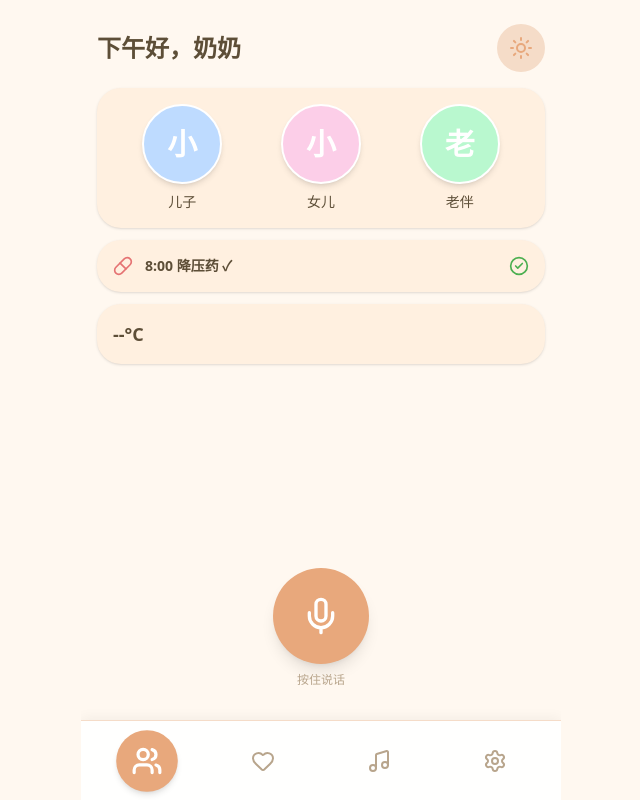
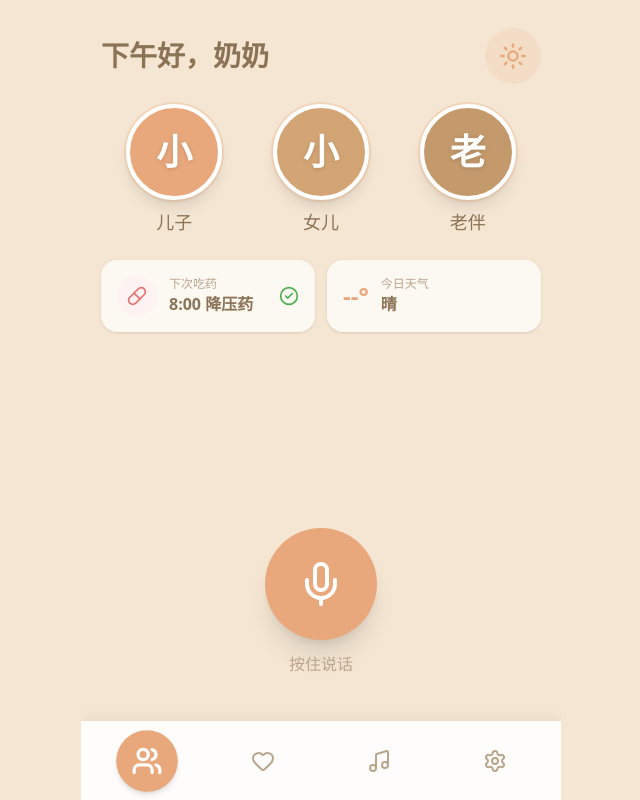
Before and after one commit to XIEAOLONG0420/LX-AI, a React (Vite) app: page / in a window 1280 px wide. Shown: the whole page, without its empty margins (319-959 px from the left). Built offline with nearby package versions, Linux system fonts and the light colour scheme; no server answers.

Commit message:
feat: Issue 3.4 - redesign home page UI with warm home tones

```diff
--- a/src/components/Home.jsx
+++ b/src/components/Home.jsx
@@ -5,9 +5,9 @@ import { chat } from "../services/llmService";
 import { getWeatherData } from "../services/weatherService";
 
 const members = [
-  { id:1, name:"小明", relation:"儿子", color:"bg-blue-200" },
-  { id:2, name:"小红", relation:"女儿", color:"bg-pink-200" },
-  { id:3, name:"老张", relation:"老伴", color:"bg-green-200" },
+  { id:1, name:"小明", relation:"儿子", color:"bg-[#E8A87C]" },
+  { id:2, name:"小红", relation:"女儿", color:"bg-[#D4A574]" },
+  { id:3, name:"老张", relation:"老伴", color:"bg-[#C49A6C]" },
 ];
 
 function Home({ onAction }) {
@@ -35,16 +35,34 @@ function Home({ onAction }) {
     busy.current = true;
     try {
       setStatus("listening");
-      setTran("正在聊听...");
+      setTran("正在聆听...");
       const { text } = await startListening({
         onPartialResult: (partial) => setTran(partial)
       });
       if (!text.trim()) { setStatus("idle"); busy.current = false; return; }
       setTran(text);
       setStatus("thinking");
-      if (["儿子","女儿","老伴"].some(w => text.includes(w))) {
-        const t = members.find(m => text.includes(m.relation));
-        t && handleCall(t);
+
+      const result = await chat(text);
+
+      if (result.toolName === "call_family_member") {
+        const memberRel = result.toolArgs.member;
+        const found = members.find(m => m.relation === memberRel);
+        if (found) {
+          handleCall(found);
+        } else {
+          const msg = "没找到" + memberRel + "的联系方式";
+          setReply(msg);
+          speak(msg);
+        }
+      } else if (result.toolName === "answer_question") {
+        const msg = result.toolArgs.reply || "好的奶奶";
+        setReply(msg);
+        speak(msg);
+      } else if (result.toolName === "navigate_to_page") {
+        onAction && onAction(result.toolName, result.toolArgs);
+      } else if (result.toolName === "play_entertainment") {
+        onAction && onAction(result.toolName, result.toolArgs);
       } else {
         const msg = weather.tip ? weather.condition + "，" + weather.tip : "好的奶奶，我在呢";
         setReply(msg);
@@ -53,7 +71,7 @@ function Home({ onAction }) {
       setStatus("idle");
     } catch(e) {
       setStatus("idle");
-      const msg = "???????????????";
+      const msg = "网络出了点问题，等会儿再试试吧";
       setReply(msg);
       speak(msg);
     }
@@ -61,53 +79,83 @@ function Home({ onAction }) {
   };
 
   return (
-    <div className="flex flex-col h-full p-4 pt-6">
-      <div className="flex items-center justify-between mb-4">
-        <div>
-          <h1 className="text-2xl font-bold text-text-primary">{greeting}，奶奶</h1>
-        </div>
-        <div className="w-12 h-12 rounded-full bg-accent-light flex items-center justify-center">
-          <Sun size={24} className="text-accent" />
+    <div className="flex flex-col h-full p-5 pt-7">
+
+      {/* Greeting */}
+      <div className="flex items-center justify-between mb-5">
+        <h1 className="text-3xl font-bold text-text-primary" style={{fontSize:"1.75rem"}}>{greeting}，奶奶</h1>
+        <div className="w-14 h-14 rounded-full bg-accent/15 flex items-center justify-center">
+          <Sun size={28} className="text-accent" />
         </div>
       </div>
-      <div className="card-soft p-4 mb-3">
-        <div className="flex justify-around">
+
+      {/* Family quick-dial */}
+      <div className="flex justify-around mb-6">
         {members.map(m => (
-            <button key={m.id} onClick={() => handleCall(m)} className="flex flex-col items-center">
-              <div className={"w-20 h-20 rounded-full " + m.color + " flex items-center justify-center shadow-md border-2 border-white"}>
-                <span className="text-3xl font-bold text-white">{m.name[0]}</span>
+          <button key={m.id} onClick={() => handleCall(m)} className="flex flex-col items-center gap-2">
+            <div className={"w-24 h-24 rounded-full " + m.color + " flex items-center justify-center shadow-lg border-4 border-white ring-2 ring-accent/30"}>
+              <span className="text-4xl font-bold text-white drop-shadow-sm">{m.name[0]}</span>
             </div>
-              <span className="text-sm font-medium text-text-primary mt-2">{m.relation}</span>
+            <span className="text-lg font-medium text-text-primary">{m.relation}</span>
           </button>
         ))}
       </div>
+
+      {/* Info row: reminder + weather */}
+      <div className="flex gap-3 mb-5">
+        <div className="flex-1 bg-white/70 backdrop-blur rounded-2xl p-4 shadow-sm">
+          <div className="flex items-center gap-3">
+            <div className="w-10 h-10 rounded-full bg-red-50 flex items-center justify-center">
+              <Pill size={20} className="text-red-alert" />
             </div>
-      <div className="card-soft p-4 mb-3 flex items-center justify-between">
-        <div className="flex items-center space-x-3">
-          <Pill size={20} className="text-red-alert" />
-          <span className="text-sm font-bold">8:00 降压药 ✓</span>
+            <div>
+              <p className="text-xs text-text-muted">下次吃药</p>
+              <p className="text-base font-bold text-text-primary">8:00 降压药</p>
             </div>
-        <CheckCircle2 size={20} className="text-green-online" />
+            <CheckCircle2 size={20} className="text-green-online ml-auto" />
           </div>
-      <div className="card-soft p-4 mb-3 flex items-center justify-between">
-        <span className="text-lg font-bold">{weather.temp}°C</span>
-        <span className="text-sm text-text-secondary">{weather.tip || ""}</span>
         </div>
+        <div className="flex-1 bg-white/70 backdrop-blur rounded-2xl p-4 shadow-sm">
+          <div className="flex items-center gap-3">
+            <span className="text-2xl font-bold text-accent">{weather.temp}°</span>
+            <div>
+              <p className="text-xs text-text-muted">今日天气</p>
+              <p className="text-base font-bold text-text-primary">{weather.tip || "晴"}</p>
+            </div>
+          </div>
+        </div>
+      </div>
+
+      {/* Dialog bubble */}
       {(tran || reply) && (
-        <div className="card-soft p-4 mb-3 text-center">
-          <p className="text-lg">{reply || tran}</p>
+        <div className="bg-accent/10 rounded-3xl p-5 mb-4 text-center">
+          <p className="text-xl leading-relaxed text-text-primary font-medium">
+            {status === "listening" ? tran : (reply || tran)}
+          </p>
+          {status === "thinking" && (
+            <p className="text-sm text-text-muted mt-2">正在思考...</p>
+          )}
         </div>
       )}
+
       <div className="flex-1" />
-      <div className="flex flex-col items-center">
+
+      {/* Giant mic button */}
+      <div className="flex flex-col items-center pb-2">
         <button
           onMouseDown={handlePress}
           onMouseUp={() => stopListening()}
-          className="w-24 h-24 rounded-full bg-accent flex items-center justify-center shadow-lg active:scale-95"
+          className={`w-28 h-28 rounded-full flex items-center justify-center shadow-xl transition-all duration-200 active:scale-90 ${
+            status === "listening"
+              ? "bg-accent-dark scale-110 shadow-accent/30"
+              : "bg-accent hover:bg-accent-dark"
+          }`}
         >
-          <Mic size={40} color="white" />
+          <Mic size={48} color="white" />
         </button>
-        <p className="text-xs text-text-muted mt-2">按住说话</p>
+        <p className="text-base text-text-muted mt-3 font-medium">
+          {status === "listening" ? "松开发送" : "按住说话"}
+        </p>
       </div>
     </div>
   );
--- a/src/index.css
+++ b/src/index.css
@@ -4,9 +4,9 @@
   --color-accent: #E8A87C;
   --color-accent-dark: #D4906A;
   --color-accent-light: #F5DCC8;
-  --color-bg-warm: #FFF8F0;
+  --color-bg-warm: #F5E6D3;
   --color-bg-card: #FFF0E0;
-  --color-text-primary: #5D4E37;
+  --color-text-primary: #8B7355;
   --color-text-secondary: #8B7355;
   --color-text-muted: #B8A58C;
   --color-green-online: #4CAF50;
```
Lines whose indentation alone changed are shown as unchanged.
